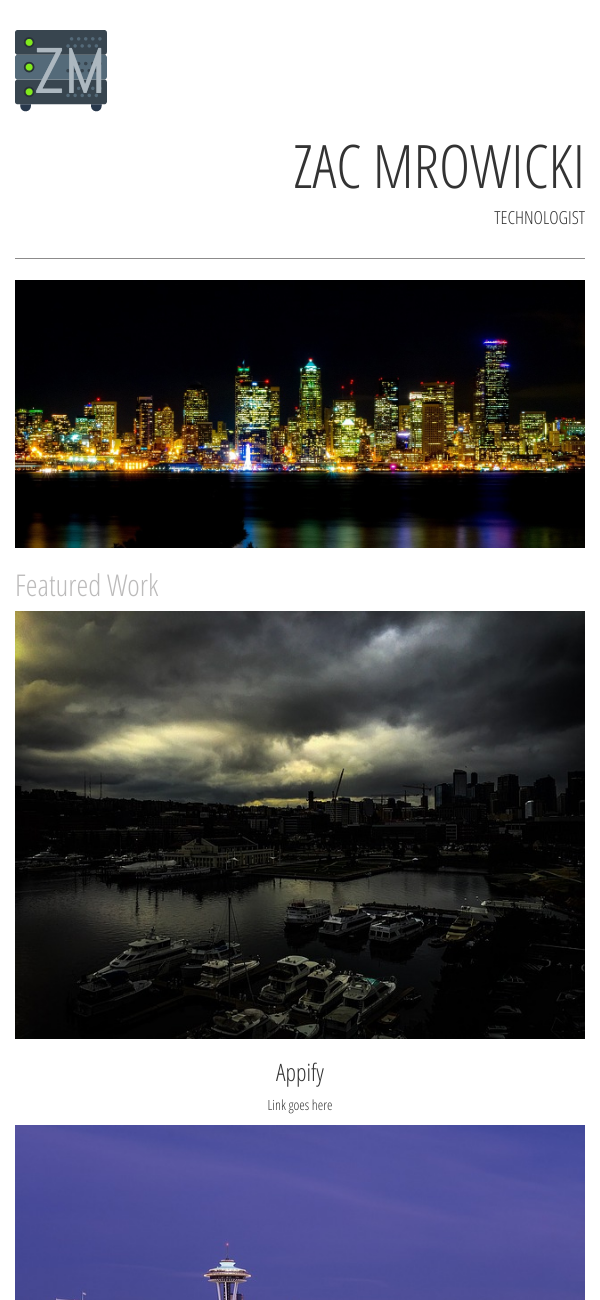
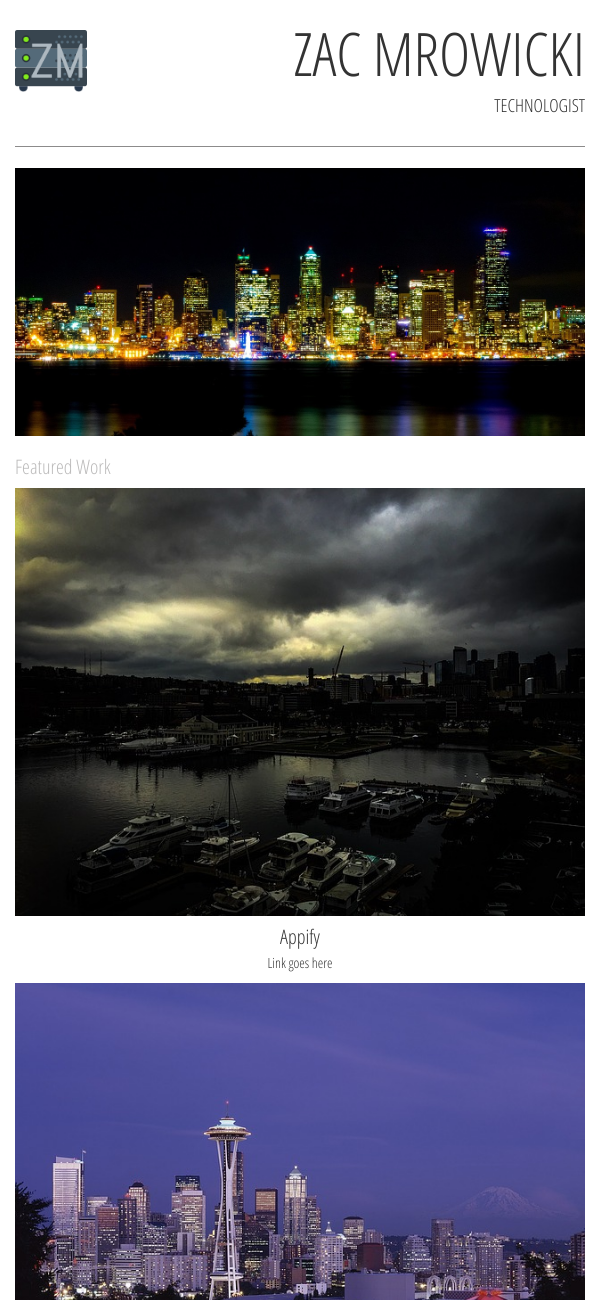
Before and after one commit to zmrow/Udacity_Portfolio_Mock, a website: page index.html in a window 600 px wide. Shown: the top 1300 px of the page. Drawn offline with Linux system fonts and the light colour scheme.

Commit message:
Add second media query for mid sized screens.  Adjust font size in title for small query.  Add xs columsn for small layouts

```diff
--- a/css/styles.css
+++ b/css/styles.css
@@ -26,6 +26,10 @@
         display: none;
     }
 
+    .title-super {
+        font-size: 40px;
+    }
+
     .text-muted {
         font-size: 20px;
     }
@@ -36,3 +40,20 @@
         margin-bottom: 5px;
     }
 }
+
+@media screen and (min-width:401px) and (max-width: 767px) {
+    .title-logo {
+        width: 72px;
+        height: 62px;
+    }
+
+    .text-muted {
+        font-size: 20px;
+    }
+
+    h3 {
+        font-size: 20px;
+        margin-top: 10px;
+        margin-bottom: 5px;
+    }
+}
--- a/index.html
+++ b/index.html
@@ -12,10 +12,10 @@
   <body>
     <div class="container">
       <div class="row">
-        <div class="col-md-6">
+        <div class="col-xs-2 col-sm-6 col-md-6">
           <img class="title-logo" src="images/logo.png" alt="Logo">
         </div>
-        <div class="col-md-6 text-right text-uppercase">
+        <div class="col-xs-10 col-sm-6 col-md-6 text-right text-uppercase">
           <h1 class="title-super">Zac Mrowicki</h1>
           <h4>Technologist</h4>
         </div>
```
